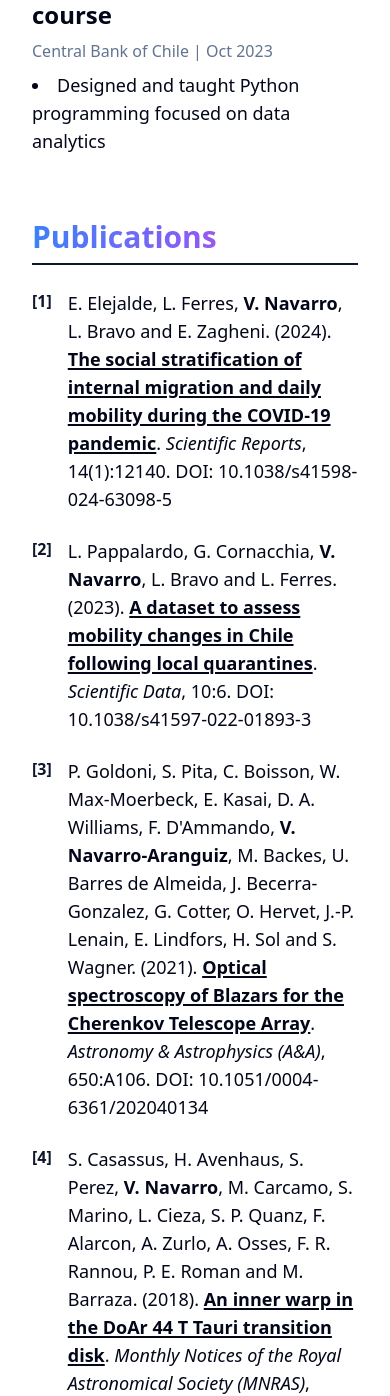
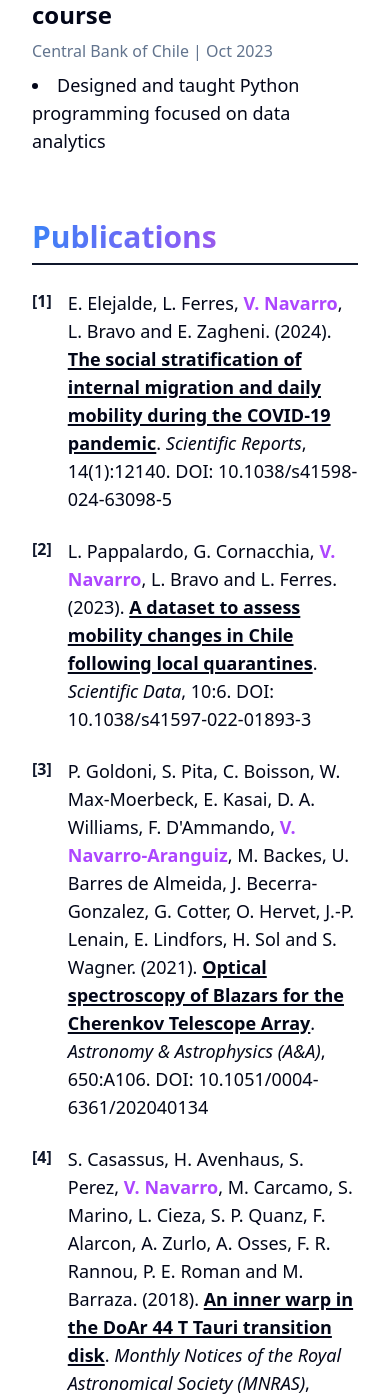
Before and after one commit to Vokturz/vnavarro.dev, a SvelteKit app: page /resume in a window 390 px wide. Shown: the part 4209-5605 px from the top of the page. Built offline with nearby package versions, Linux system fonts and the light colour scheme.

Commit message:
fix: update padding and opacity for buttons in EditableCodeBlock component on small screens

```diff
--- a/src/lib/components/EditableCodeBlock.svelte
+++ b/src/lib/components/EditableCodeBlock.svelte
@@ -186,7 +186,7 @@
   }
 </script>
 
-<div class="group relative mt-4">
+<div class="group relative mt-4 {!readonly ? 'pl-4' : 'pl-0'} md:pl-0">
   <div class="relative rounded-md border">
     {#if !readonly}
       <div
@@ -220,7 +220,7 @@
 
     {#if !readonly}
       <div
-        class="absolute top-2 right-2 flex gap-1 opacity-0 transition-opacity group-hover:opacity-100"
+        class="absolute top-2 right-2 flex gap-1 opacity-100 sm:opacity-0 sm:group-hover:opacity-100 transition-opacity"
       >
         <Button
           variant="ghost"
@@ -250,7 +250,7 @@
       size="sm"
       class="absolute top-2 {readonly
         ? 'right-2'
-        : 'right-12'} opacity-0 transition-opacity group-hover:opacity-100"
+        : 'right-12'} opacity-100 sm:opacity-0 sm:group-hover:opacity-100 transition-opacity"
       onclick={copyCode}
     >
       {#if copied}
@@ -265,7 +265,7 @@
     <div class="relative bg-muted/50 relative mt-2 min-h-8 max-h-150 rounded-md border">
       {#if !readonly}
         <div
-          class="absolute top-0 bottom-0 left-[-4rem] flex w-17 items-start justify-center pt-3 select-none"
+          class="absolute top-0 bottom-0 left-[-4rem] flex w-17 items-start justify-center pt-3 select-none "
         >
           <span class="text-muted-foreground font-mono text-xs">
             {#if isRunning}
--- a/src/routes/resume/+page.svelte
+++ b/src/routes/resume/+page.svelte
@@ -243,7 +243,7 @@
           <span class="text-primary mr-4 font-bold">[1]</span>
           <div>
             <p class="text-lg">
-              E. Elejalde, L. Ferres, <strong>V. Navarro</strong>, L. Bravo and E. Zagheni. (2024).
+              E. Elejalde, L. Ferres, <strong class="text-purple-500">V. Navarro</strong>, L. Bravo and E. Zagheni. (2024).
               <a
                 href="https://doi.org/10.1038/s41598-024-63098-5"
                 target="_blank"
@@ -262,7 +262,7 @@
           <span class="text-primary mr-4 font-bold">[2]</span>
           <div>
             <p class="text-lg">
-              L. Pappalardo, G. Cornacchia, <strong>V. Navarro</strong>, L. Bravo and L. Ferres.
+              L. Pappalardo, G. Cornacchia, <strong class="text-purple-500">V. Navarro</strong>, L. Bravo and L. Ferres.
               (2023).
               <a
                 href="https://doi.org/10.1038/s41597-022-01893-3"
@@ -283,7 +283,7 @@
             <p class="text-lg">
               P. Goldoni, S. Pita, C. Boisson, W. Max-Moerbeck, E. Kasai, D. A. Williams, F.
               D'Ammando,
-              <strong>V. Navarro-Aranguiz</strong>, M. Backes, U. Barres de Almeida, J.
+              <strong class="text-purple-500">V. Navarro-Aranguiz</strong>, M. Backes, U. Barres de Almeida, J.
               Becerra-Gonzalez, G. Cotter, O. Hervet, J.-P. Lenain, E. Lindfors, H. Sol and S.
               Wagner. (2021).
               <a
@@ -303,7 +303,7 @@
           <span class="text-primary mr-4 font-bold">[4]</span>
           <div>
             <p class="text-lg">
-              S. Casassus, H. Avenhaus, S. Perez, <strong>V. Navarro</strong>, M. Carcamo, S.
+              S. Casassus, H. Avenhaus, S. Perez, <strong class="text-purple-500">V. Navarro</strong>, M. Carcamo, S.
               Marino, L. Cieza, S. P. Quanz, F. Alarcon, A. Zurlo, A. Osses, F. R. Rannou, P. E.
               Roman and M. Barraza. (2018).
               <a
```
